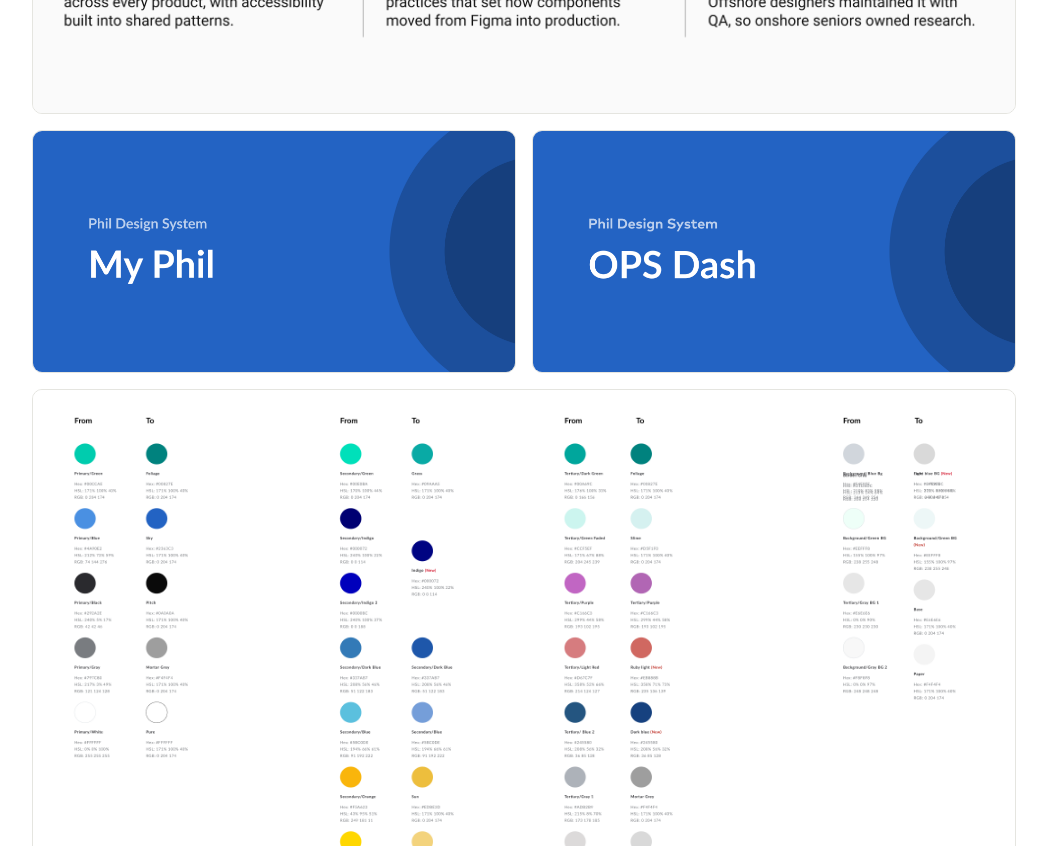
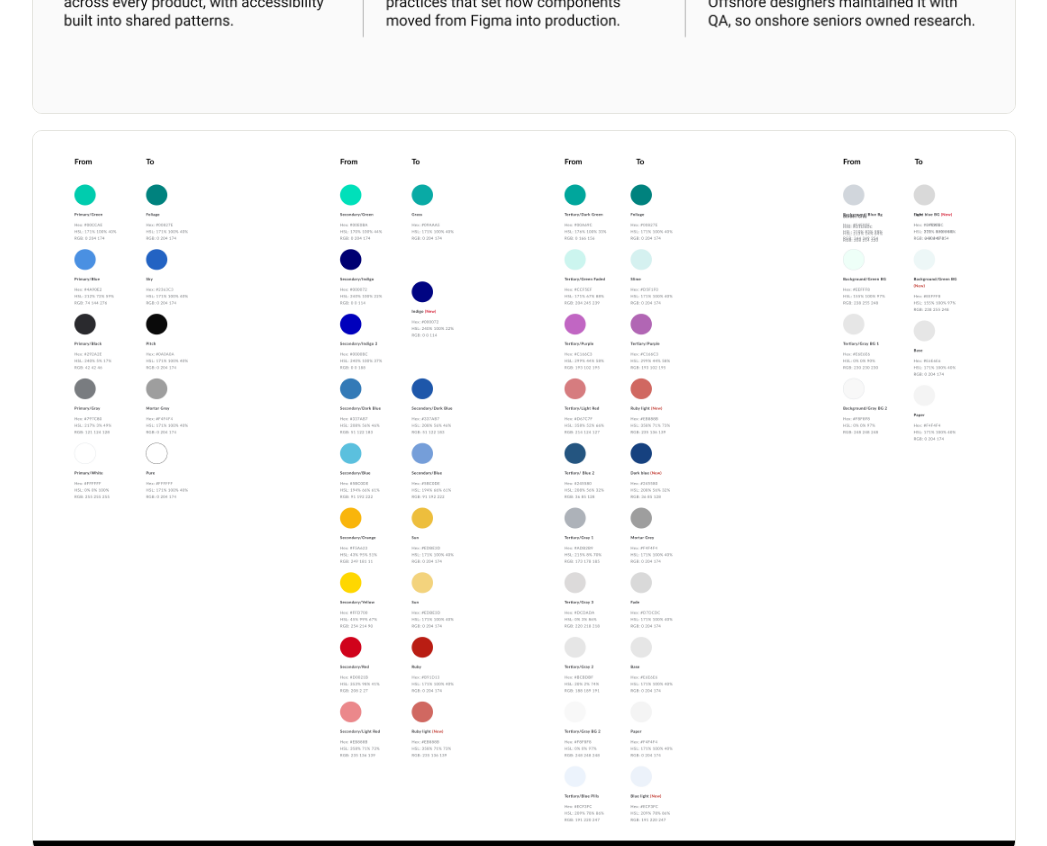
Before and after one commit to leenij/jinleeco, a plain HTML site: page selected-projects/design-system/index.html in a window 1280 px wide. Shown: the part 900-1746 px from the top of the page, without its empty margins (116-1163 px from the left). Drawn offline with Linux system fonts and the light colour scheme.

Commit message:
Remove library cover images from design system page
Co-Authored-By: Claude Opus 5.5 <noreply@anthropic.com>
Claude-Session: https://claude.ai/code/session_01YAQei5cXLvMst13EtAD43H

```diff
--- a/selected-projects/design-system/index.html
+++ b/selected-projects/design-system/index.html
@@ -82,10 +82,6 @@ a{color:inherit}
 
   <div class="project-gallery">
     <img src="../images/phil-design-system.png" alt="Design system foundation — tokens, governance and ownership" loading="lazy">
-    <div class="rebrand-compare">
-      <img src="../images/phil-ds-cover-myphil.png" alt="My Phil component library cover — the patient-facing library" loading="lazy" style="border-radius:10px;border:1px solid var(--border)">
-      <img src="../images/phil-ds-cover-ops.png" alt="OPS Dash component library cover — the operator-facing library" loading="lazy" style="border-radius:10px;border:1px solid var(--border)">
-    </div>
     <img src="../images/phil-ds-color-migration.png" alt="Color token migration mapping each legacy color to its new token" loading="lazy">
     <img src="../images/phil-brand-before.png" alt="Design system color documentation" loading="lazy">
     <img src="../images/phil-ds-inputs.png" alt="My Phil input states for mobile and desktop: default, filled, focused, verified and error" loading="lazy">
```
Also changed, not shown: selected-projects/images/phil-ds-cover-myphil.png (deleted), selected-projects/images/phil-ds-cover-ops.png (deleted).
